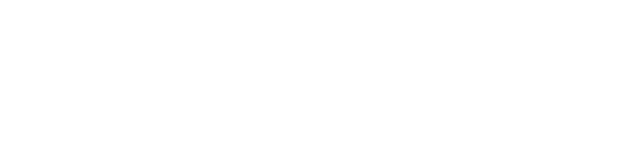
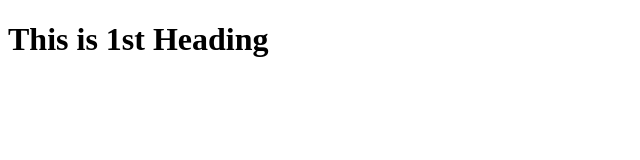
Before and after one commit to NandanvarKrish/Trial-Repo, a plain HTML site: page index.html in a window 1280 px wide. Shown: the whole page, without its empty margins (0-640 px from the left). Drawn offline with Linux system fonts and the light colour scheme.

Commit message:
Update index.html

```diff
--- a/index.html
+++ b/index.html
@@ -6,6 +6,6 @@
     <title>Document</title>
 </head>
 <body>
-
+    <h1>This is 1st Heading</h1>
 </body>
 </html>
```
